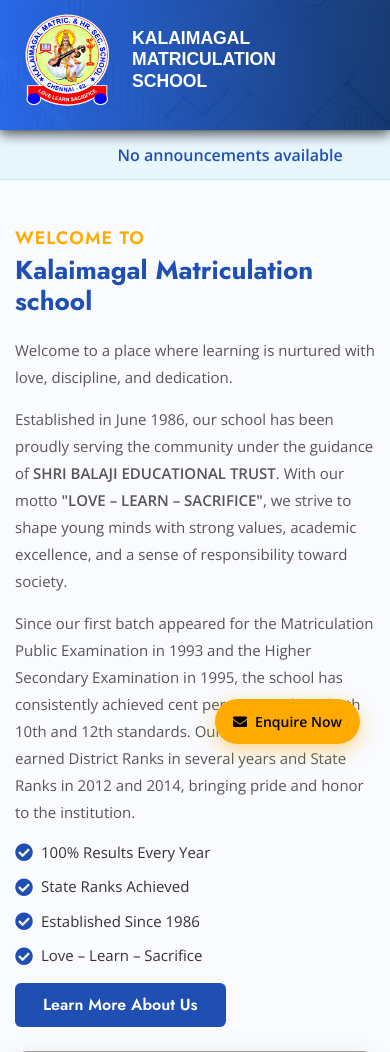
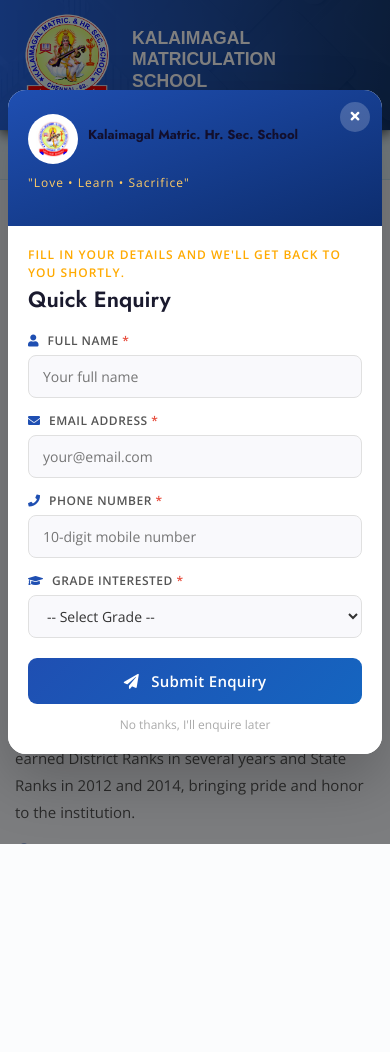
Before and after one commit to manibharathi-jp/kalaimagalgroupofschools, a PHP site: page / in a window 390 px wide. Shown: the top 1052 px of the page. After the commit the page ends 844 px from the top, so only its background shows below. Run offline with PHP 8.4, Linux system fonts and the light colour scheme; data that the repository does not hold is empty; a stand-in replaces the project's code that opens the database connection; some libraries are stand-ins or nearby versions; grey boxes are pictures that could not be loaded.

Commit message:
Rework enquiry modal: auto popup on page load with two-panel UI
Co-Authored-By: Claude Sonnet 4.6 <noreply@anthropic.com>

```diff
--- a/index.php
+++ b/index.php
@@ -720,42 +720,58 @@ include 'header.php';
 
 
 
-<!-- Enquiry Floating Button -->
-<button class="enquiry-float-btn" data-bs-toggle="modal" data-bs-target="#enquiryModal" title="Enquire Now">
-    <i class="fas fa-envelope"></i> Enquire Now
+<!-- Enquiry Pop-up Modal -->
+<div class="modal fade" id="enquiryModal" tabindex="-1" aria-labelledby="enquiryModalLabel" aria-hidden="true" data-bs-backdrop="static" data-bs-keyboard="false">
+    <div class="modal-dialog modal-dialog-centered modal-lg enq-modal-dialog">
+        <div class="modal-content enq-modal-content">
+
+            <!-- Left Panel -->
+            <div class="enq-left-panel">
+                <button type="button" class="enq-close-mobile" data-bs-dismiss="modal" aria-label="Close">
+                    <i class="fas fa-times"></i>
                 </button>
+                <div class="enq-left-inner">
+                    <img src="img/logo (2).png" alt="School Logo" class="enq-logo">
+                    <h2 class="enq-school-name">Kalaimagal Matric. Hr. Sec. School</h2>
+                    <p class="enq-tagline">"Love &bull; Learn &bull; Sacrifice"</p>
+                    <div class="enq-divider"></div>
+                    <ul class="enq-features">
+                        <li><i class="fas fa-check-circle"></i> Admissions Open 2026–27</li>
+                        <li><i class="fas fa-check-circle"></i> 100% Board Results</li>
+                        <li><i class="fas fa-check-circle"></i> KG to Grade 12</li>
+                        <li><i class="fas fa-check-circle"></i> Est. Since 1986</li>
+                    </ul>
+                    <img src="reference/front.jpg" alt="Campus" class="enq-campus-img">
+                </div>
+            </div>
 
-<!-- Enquiry Modal -->
-<div class="modal fade" id="enquiryModal" tabindex="-1" aria-labelledby="enquiryModalLabel" aria-hidden="true">
-    <div class="modal-dialog modal-dialog-centered">
-        <div class="modal-content" style="border-radius:14px; overflow:hidden;">
-            <div class="modal-header" style="background:#1F4FB2; color:#fff; border-bottom:none;">
-                <h5 class="modal-title" id="enquiryModalLabel">
-                    <i class="fas fa-school me-2"></i> School Enquiry Form
-                </h5>
-                <button type="button" class="btn-close btn-close-white" data-bs-dismiss="modal" aria-label="Close"></button>
+            <!-- Right Panel -->
+            <div class="enq-right-panel">
+                <button type="button" class="enq-close-desktop" data-bs-dismiss="modal" aria-label="Close">
+                    <i class="fas fa-times"></i>
+                </button>
+                <div class="enq-right-inner">
+                    <p class="enq-form-sub">Fill in your details and we'll get back to you shortly.</p>
+                    <h4 class="enq-form-title">Quick Enquiry</h4>
+
+                    <div id="enq-alert" class="alert d-none" role="alert"></div>
+
+                    <form id="enquiryForm" novalidate>
+                        <div class="enq-field">
+                            <label for="enq_name"><i class="fas fa-user"></i> Full Name <span>*</span></label>
+                            <input type="text" id="enq_name" name="enq_name" placeholder="Your full name" required>
                         </div>
-            <div class="modal-body p-4">
-                <div id="enq-alert" class="alert d-none" role="alert"></div>
-                <form id="enquiryForm" novalidate>
-                    <div class="mb-3">
-                        <label for="enq_name" class="form-label fw-semibold">Full Name <span class="text-danger">*</span></label>
-                        <input type="text" class="form-control" id="enq_name" name="enq_name"
-                               placeholder="Enter your full name" required>
+                        <div class="enq-field">
+                            <label for="enq_email"><i class="fas fa-envelope"></i> Email Address <span>*</span></label>
+                            <input type="email" id="enq_email" name="enq_email" placeholder="your@email.com" required>
                         </div>
-                    <div class="mb-3">
-                        <label for="enq_email" class="form-label fw-semibold">Email Address <span class="text-danger">*</span></label>
-                        <input type="email" class="form-control" id="enq_email" name="enq_email"
-                               placeholder="Enter your email" required>
+                        <div class="enq-field">
+                            <label for="enq_phone"><i class="fas fa-phone"></i> Phone Number <span>*</span></label>
+                            <input type="tel" id="enq_phone" name="enq_phone" placeholder="10-digit mobile number" maxlength="10" required>
                         </div>
-                    <div class="mb-3">
-                        <label for="enq_phone" class="form-label fw-semibold">Phone Number <span class="text-danger">*</span></label>
-                        <input type="tel" class="form-control" id="enq_phone" name="enq_phone"
-                               placeholder="10-digit mobile number" maxlength="10" required>
-                    </div>
-                    <div class="mb-3">
-                        <label for="enq_grade" class="form-label fw-semibold">Grade Interested <span class="text-danger">*</span></label>
-                        <select class="form-select" id="enq_grade" name="enq_grade" required>
+                        <div class="enq-field">
+                            <label for="enq_grade"><i class="fas fa-graduation-cap"></i> Grade Interested <span>*</span></label>
+                            <select id="enq_grade" name="enq_grade" required>
                                 <option value="">-- Select Grade --</option>
                                 <option value="KG">KG (Kindergarten)</option>
                                 <option value="Grade 1">Grade 1</option>
@@ -772,86 +788,301 @@ include 'header.php';
                                 <option value="Grade 12">Grade 12 (HSC)</option>
                             </select>
                         </div>
-                    <div class="d-grid mt-4">
-                        <button type="submit" class="btn enq-submit-btn" id="enqSubmitBtn">
-                            <i class="fas fa-paper-plane me-1"></i> Submit Enquiry
+                        <button type="submit" class="enq-submit-btn" id="enqSubmitBtn">
+                            <i class="fas fa-paper-plane me-2"></i> Submit Enquiry
                         </button>
-                    </div>
+                        <p class="enq-skip" data-bs-dismiss="modal">No thanks, I'll enquire later</p>
                     </form>
                 </div>
+            </div>
+
         </div>
     </div>
 </div>
 
 <style>
-.enquiry-float-btn {
-    position: fixed;
-    bottom: 100px;
-    right: 30px;
+/* ── Modal wrapper ── */
+.enq-modal-dialog {
+    max-width: 820px;
+}
+.enq-modal-content {
+    display: flex;
+    flex-direction: row;
+    border: none;
+    border-radius: 18px;
+    overflow: hidden;
+    box-shadow: 0 25px 60px rgba(0,0,0,0.22);
+    min-height: 500px;
+}
+
+/* ── Left panel ── */
+.enq-left-panel {
+    width: 42%;
+    background: linear-gradient(160deg, #1F4FB2 0%, #0d2d6e 100%);
+    color: #fff;
+    position: relative;
+    display: flex;
+    flex-direction: column;
+}
+.enq-left-inner {
+    padding: 36px 28px;
+    display: flex;
+    flex-direction: column;
+    height: 100%;
+}
+.enq-logo {
+    width: 70px;
+    height: 70px;
+    object-fit: contain;
+    border-radius: 50%;
+    background: #fff;
+    padding: 6px;
+    margin-bottom: 14px;
+}
+.enq-school-name {
+    font-size: 15px;
+    font-weight: 700;
+    line-height: 1.4;
+    margin-bottom: 6px;
+}
+.enq-tagline {
+    font-size: 12px;
+    color: #ffcc66;
+    letter-spacing: 1px;
+    margin-bottom: 18px;
+}
+.enq-divider {
+    width: 40px;
+    height: 3px;
     background: #ffaa00;
-    color: #000;
-    border: none;
-    padding: 12px 18px;
-    border-radius: 50px;
-    font-weight: 600;
-    font-size: 14px;
-    cursor: pointer;
-    box-shadow: 0 6px 20px rgba(255, 170, 0, 0.45);
-    z-index: 9998;
-    transition: 0.3s ease;
+    border-radius: 2px;
+    margin-bottom: 18px;
+}
+.enq-features {
+    list-style: none;
+    padding: 0;
+    margin: 0 0 20px;
+}
+.enq-features li {
+    font-size: 13px;
+    margin-bottom: 10px;
     display: flex;
     align-items: center;
     gap: 8px;
 }
-.enquiry-float-btn:hover {
-    background: #e69900;
-    transform: translateY(-3px);
-    box-shadow: 0 10px 28px rgba(255, 170, 0, 0.5);
+.enq-features li i {
+    color: #ffaa00;
+    font-size: 14px;
+    flex-shrink: 0;
 }
+.enq-campus-img {
+    width: 100%;
+    height: 130px;
+    object-fit: cover;
+    border-radius: 10px;
+    margin-top: auto;
+    opacity: 0.88;
+}
+
+/* ── Right panel ── */
+.enq-right-panel {
+    width: 58%;
+    background: #fff;
+    position: relative;
+    display: flex;
+    flex-direction: column;
+}
+.enq-right-inner {
+    padding: 36px 32px 28px;
+    display: flex;
+    flex-direction: column;
+    height: 100%;
+}
+.enq-form-sub {
+    font-size: 12px;
+    color: #ffaa00;
+    font-weight: 600;
+    text-transform: uppercase;
+    letter-spacing: 1px;
+    margin-bottom: 4px;
+}
+.enq-form-title {
+    font-size: 22px;
+    font-weight: 700;
+    color: #1a1a2e;
+    margin-bottom: 20px;
+}
+
+/* ── Fields ── */
+.enq-field {
+    margin-bottom: 14px;
+}
+.enq-field label {
+    display: block;
+    font-size: 12px;
+    font-weight: 600;
+    color: #555;
+    margin-bottom: 5px;
+    text-transform: uppercase;
+    letter-spacing: 0.5px;
+}
+.enq-field label i {
+    color: #1F4FB2;
+    margin-right: 5px;
+}
+.enq-field label span {
+    color: #e74c3c;
+}
+.enq-field input,
+.enq-field select {
+    width: 100%;
+    border: 1.5px solid #e0e0e0;
+    border-radius: 8px;
+    padding: 10px 14px;
+    font-size: 14px;
+    color: #333;
+    background: #f9f9fc;
+    outline: none;
+    transition: border-color 0.2s, box-shadow 0.2s;
+    appearance: auto;
+}
+.enq-field input:focus,
+.enq-field select:focus {
+    border-color: #1F4FB2;
+    box-shadow: 0 0 0 3px rgba(31,79,178,0.1);
+    background: #fff;
+}
+
+/* ── Submit button ── */
 .enq-submit-btn {
-    background: #1F4FB2;
+    width: 100%;
+    background: linear-gradient(135deg, #1F4FB2, #1565c0);
     color: #fff;
+    border: none;
+    border-radius: 9px;
+    padding: 12px;
+    font-size: 15px;
     font-weight: 600;
-    padding: 11px;
-    border-radius: 8px;
-    border: none;
+    cursor: pointer;
+    margin-top: 6px;
     transition: 0.3s;
+    letter-spacing: 0.3px;
 }
 .enq-submit-btn:hover {
-    background: #163a8a;
+    background: linear-gradient(135deg, #163a8a, #0d47a1);
+    transform: translateY(-2px);
+    box-shadow: 0 8px 20px rgba(31,79,178,0.35);
+}
+
+/* ── Skip link ── */
+.enq-skip {
+    text-align: center;
+    font-size: 12px;
+    color: #aaa;
+    margin-top: 12px;
+    margin-bottom: 0;
+    cursor: pointer;
+    transition: color 0.2s;
+}
+.enq-skip:hover {
+    color: #e74c3c;
+    text-decoration: underline;
+}
+
+/* ── Close buttons ── */
+.enq-close-desktop {
+    position: absolute;
+    top: 14px;
+    right: 16px;
+    background: #f0f0f5;
+    border: none;
+    width: 32px;
+    height: 32px;
+    border-radius: 50%;
+    display: flex;
+    align-items: center;
+    justify-content: center;
+    font-size: 14px;
+    color: #555;
+    cursor: pointer;
+    transition: 0.2s;
+    z-index: 10;
+}
+.enq-close-desktop:hover {
+    background: #e74c3c;
     color: #fff;
+}
+.enq-close-mobile {
+    display: none;
+    position: absolute;
+    top: 12px;
+    right: 12px;
+    background: rgba(255,255,255,0.2);
+    border: none;
+    width: 30px;
+    height: 30px;
+    border-radius: 50%;
+    align-items: center;
+    justify-content: center;
+    font-size: 13px;
+    color: #fff;
+    cursor: pointer;
+    z-index: 10;
+}
+
+/* ── Responsive ── */
+@media (max-width: 650px) {
+    .enq-modal-dialog { max-width: 96vw; }
+    .enq-modal-content { flex-direction: column; }
+    .enq-left-panel { width: 100%; min-height: unset; }
+    .enq-left-inner { padding: 24px 20px 16px; flex-direction: row; flex-wrap: wrap; align-items: center; gap: 10px; }
+    .enq-logo { width: 50px; height: 50px; margin-bottom: 0; }
+    .enq-school-name { font-size: 13px; }
+    .enq-features, .enq-campus-img, .enq-divider { display: none; }
+    .enq-right-panel { width: 100%; }
+    .enq-right-inner { padding: 20px; }
+    .enq-close-mobile { display: flex; }
+    .enq-close-desktop { display: none; }
 }
 </style>
 
 <script>
+/* Auto-show modal on page load after 1.5s */
+document.addEventListener('DOMContentLoaded', function () {
+    setTimeout(function () {
+        var enquiryModal = new bootstrap.Modal(document.getElementById('enquiryModal'));
+        enquiryModal.show();
+    }, 1500);
+});
+
+/* Form submission */
 document.getElementById('enquiryForm').addEventListener('submit', function(e) {
     e.preventDefault();
     var btn = document.getElementById('enqSubmitBtn');
-    var alert = document.getElementById('enq-alert');
+    var alertBox = document.getElementById('enq-alert');
     btn.disabled = true;
-    btn.innerHTML = '<span class="spinner-border spinner-border-sm me-1"></span> Submitting...';
-    alert.className = 'alert d-none';
+    btn.innerHTML = '<span class="spinner-border spinner-border-sm me-2"></span> Submitting...';
+    alertBox.className = 'alert d-none';
 
-    var formData = new FormData(this);
-    fetch('enquiry_handler.php', {
-        method: 'POST',
-        body: formData
-    })
+    fetch('enquiry_handler.php', { method: 'POST', body: new FormData(this) })
         .then(function(res) { return res.json(); })
         .then(function(data) {
-        alert.className = 'alert ' + (data.success ? 'alert-success' : 'alert-danger');
-        alert.textContent = data.message;
+            alertBox.className = 'alert ' + (data.success ? 'alert-success' : 'alert-danger');
+            alertBox.textContent = data.message;
             if (data.success) {
                 document.getElementById('enquiryForm').reset();
+                setTimeout(function() {
+                    bootstrap.Modal.getInstance(document.getElementById('enquiryModal')).hide();
+                }, 2500);
             }
         })
         .catch(function() {
-        alert.className = 'alert alert-danger';
-        alert.textContent = 'Network error. Please try again.';
+            alertBox.className = 'alert alert-danger';
+            alertBox.textContent = 'Network error. Please try again.';
         })
         .finally(function() {
             btn.disabled = false;
-        btn.innerHTML = '<i class="fas fa-paper-plane me-1"></i> Submit Enquiry';
+            btn.innerHTML = '<i class="fas fa-paper-plane me-2"></i> Submit Enquiry';
         });
 });
 </script>
```
Lines whose indentation alone changed are shown as unchanged.
